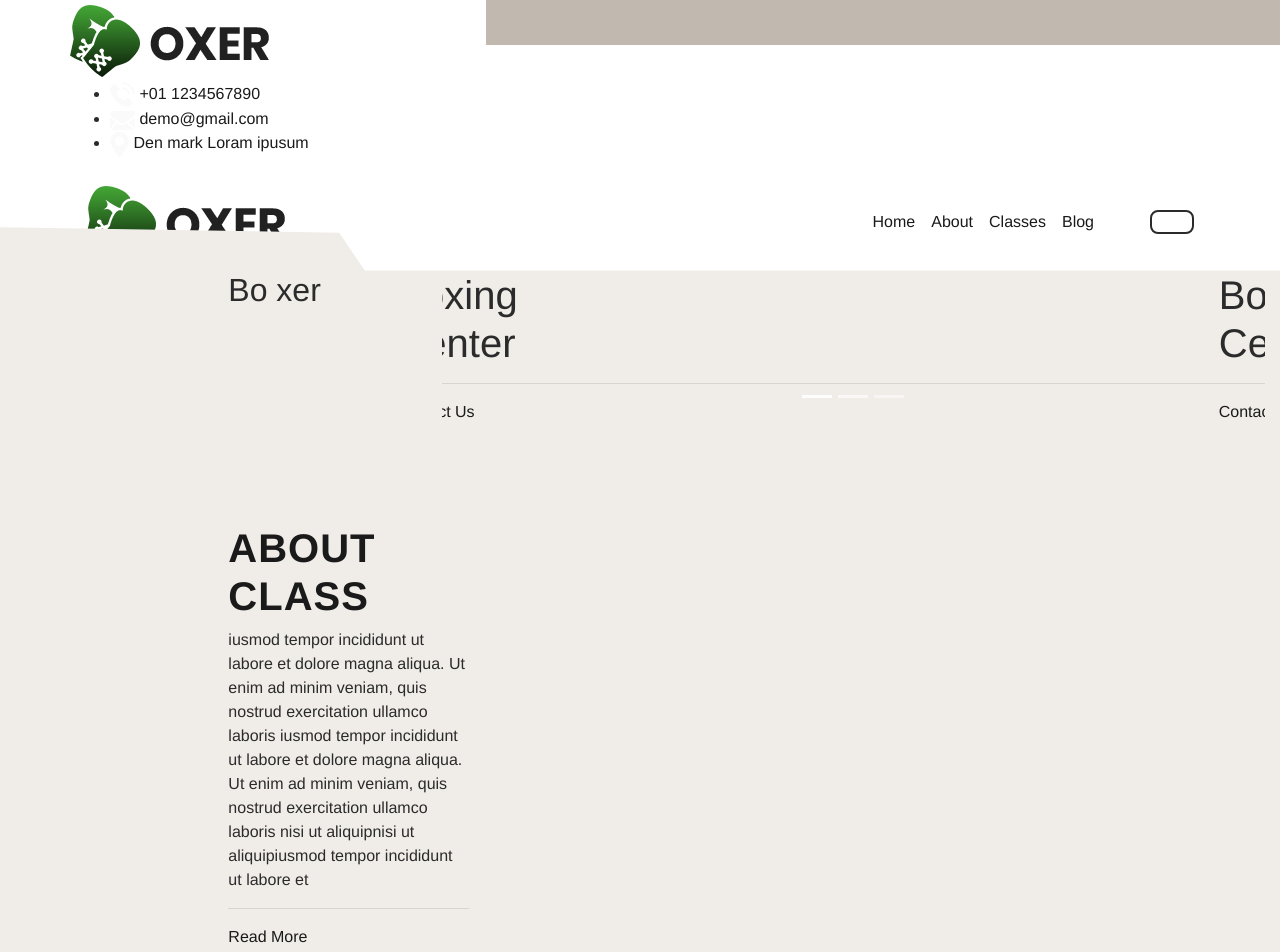
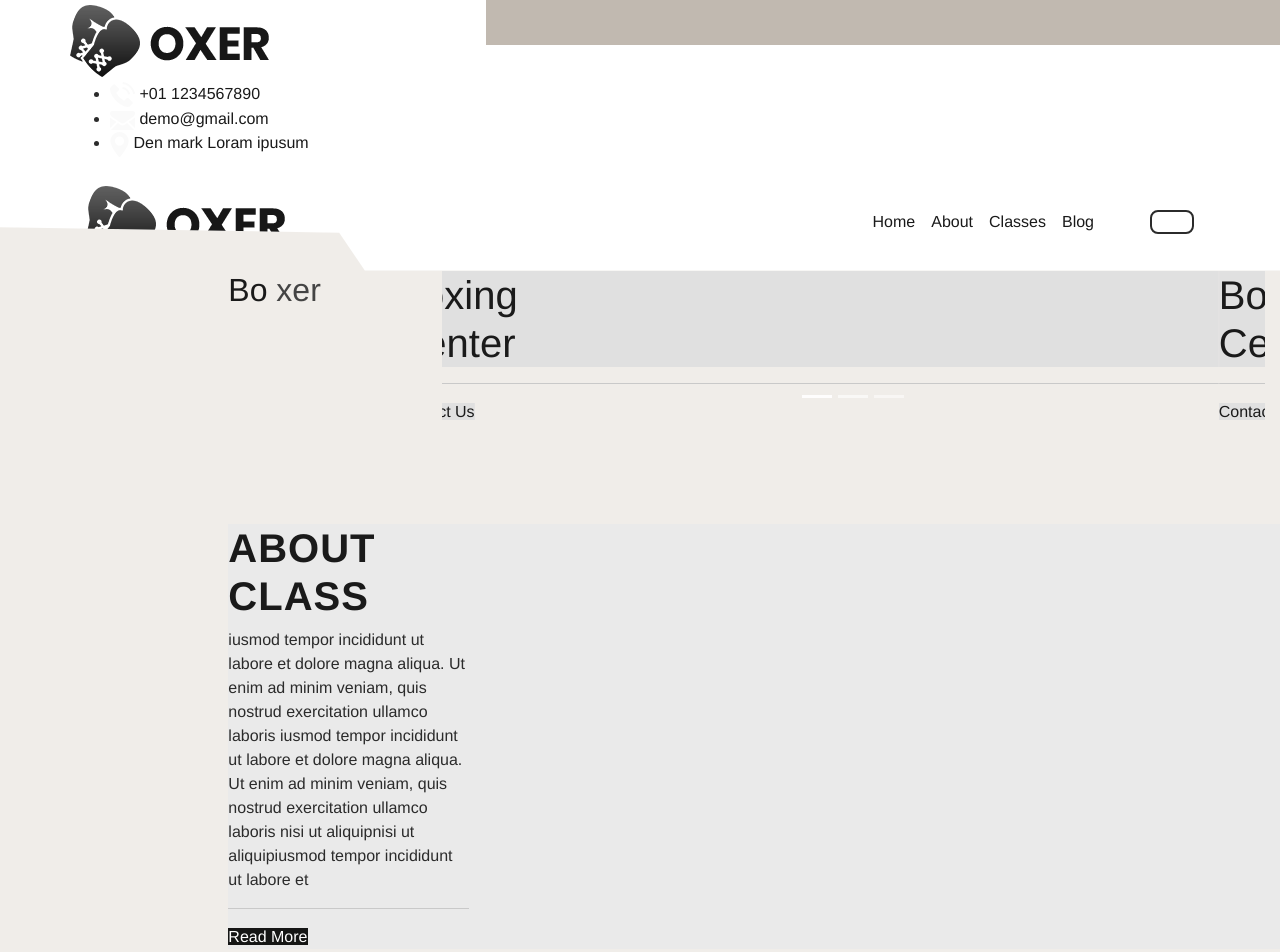
Before and after one commit to gabbynaboychik/mi5, a plain HTML site: page index.html in a window 1280 px wide. Shown: the top 952 px of the page. Drawn offline with nearby package versions, Linux system fonts and the light colour scheme; some packages are replaced by stand-ins of ours; a web font is replaced by a local one.

Commit message:
Update style.css

```diff
--- a/css/style.css
+++ b/css/style.css
@@ -1,8 +1,8 @@
 /* === Base Styles === */
 body {
   font-family: "DM Sans", "Helvetica Neue", sans-serif;
-  color: #2b2b2b; /* neutral dark gray */
-  background-color: #f0ede9; /* warm neutral background */
+  color: #2b2b2b;
+  background-color: #f0ede9;
   margin: 0;
   padding: 0;
 }
@@ -51,7 +51,7 @@ a {
 }
 
 a:hover {
-  color: #8c7f70; /* soft warm accent */
+  color: #8c7f70;
 }
 
 /* === Button Styles === */
@@ -87,3 +87,43 @@ a:hover {
   background: #c1b9b0;
   clip-path: polygon(50% 0%, 100% 0, 100% 100%, 8% 100, 0 50%);
 }
+
+/* === Navbar Brand === */
+.navbar-brand img {
+  filter: grayscale(100%) brightness(0.7);
+}
+
+/* === Slider Section === */
+.slider_section .slider_heading h2 {
+  color: #1a1a1a;
+}
+
+.slider_section .slider_heading h2 span {
+  color: #444;
+}
+
+/* === Detail Box === */
+.detail-box h1,
+.detail-box hr,
+.detail-box .btn-1 {
+  color: #1a1a1a;
+  background-color: #e0e0e0;
+}
+
+/* === About Section === */
+.about_section .about_container {
+  background-image: none;
+  background-color: #eaeaea;
+}
+
+.about_section .about_container .detail-box a {
+  background-color: #151615;
+  color: #ffffff;
+  box-shadow: none;
+  transition: all 0.3s ease;
+}
+
+.about_section .about_container .detail-box a:hover {
+  background-color: #ffffff;
+  color: #151615;
+}
```
